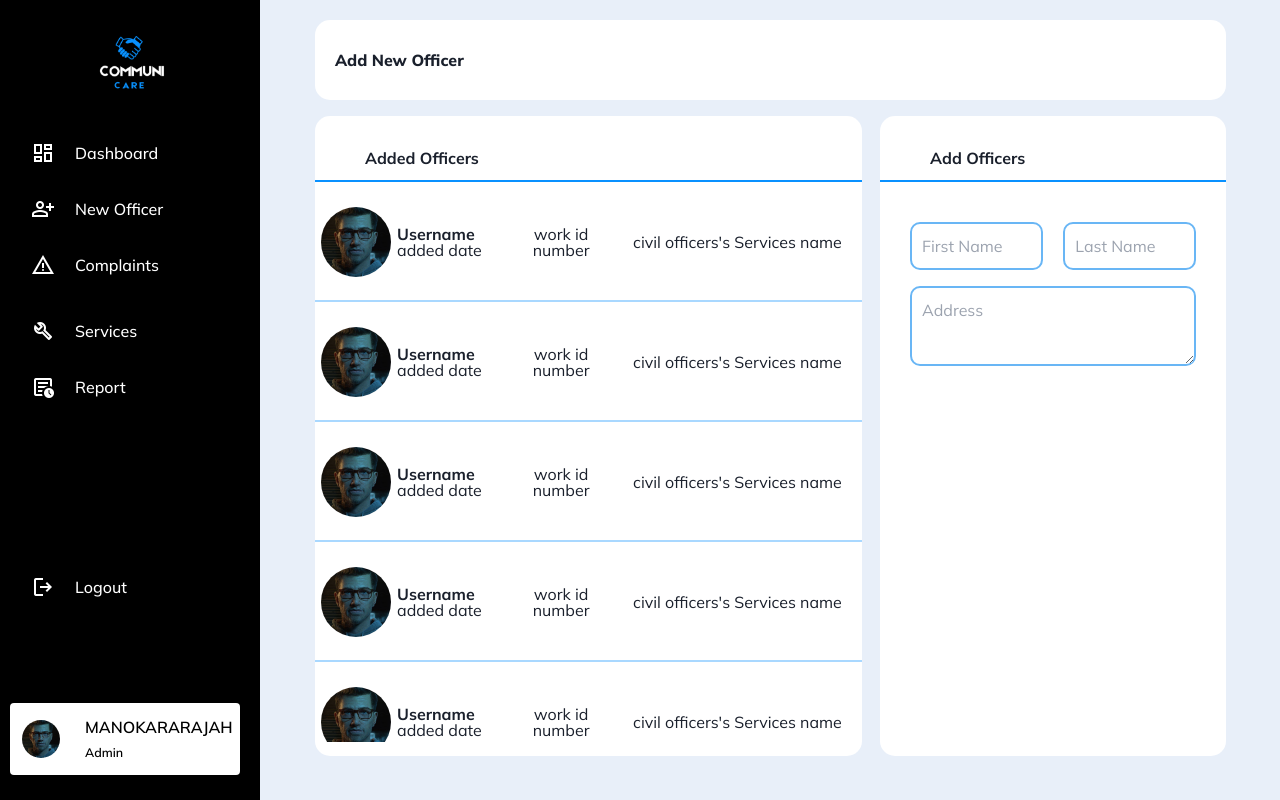
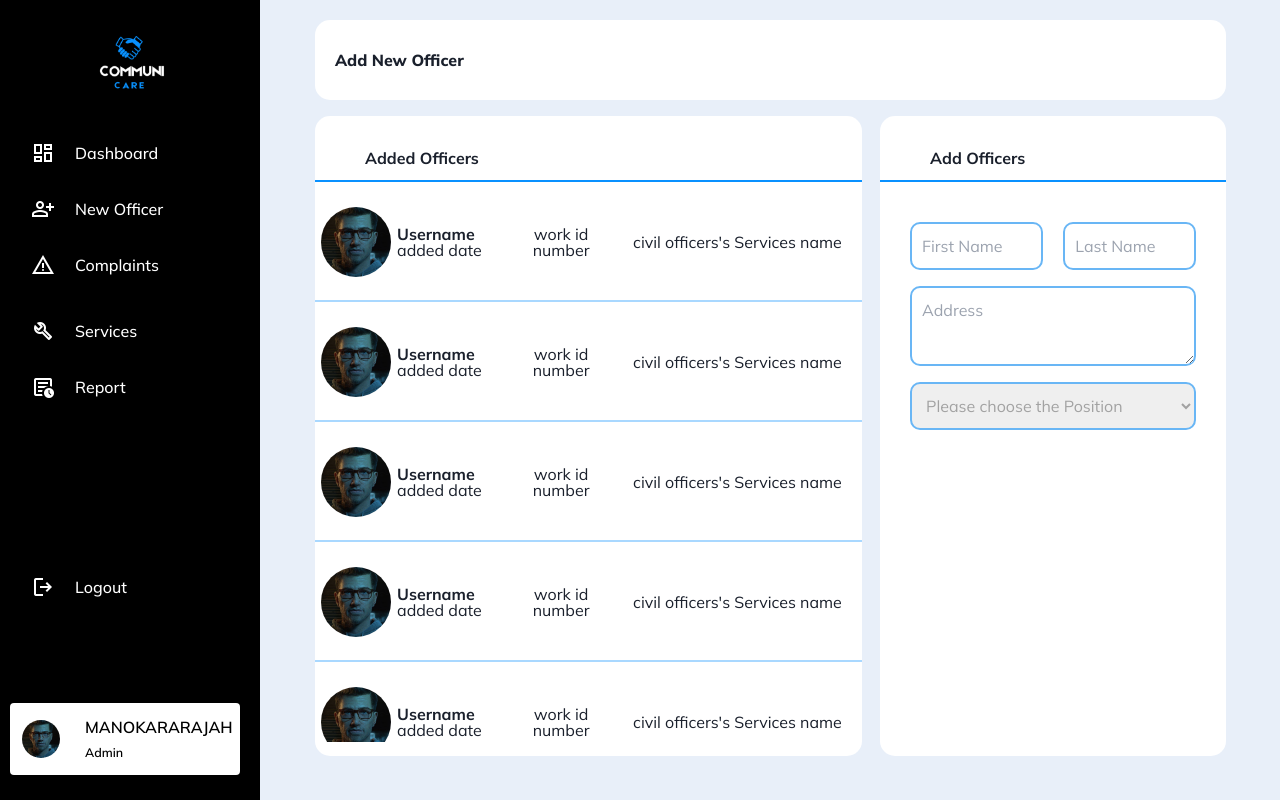
Before and after one commit to CommuniCareSL/CommuniCare-WebApp, a React (Vite) app: page /AdminNewOfficer in a window 1280 px wide. Built offline with nearby package versions, Linux system fonts and the light colour scheme.

Commit message:
add new officer form add a dropdown list

```diff
--- a/src/components/Admin/AddNewOfficerForm.jsx
+++ b/src/components/Admin/AddNewOfficerForm.jsx
@@ -1,6 +1,12 @@
-import React from 'react';
+import React, { useState } from 'react';
 
 function AddNewOfficerForm() {
+    const [selectedValue, setSelectedValue] = useState('');
+
+    const handleChange = (event) => {
+        setSelectedValue(event.target.value);
+    };
+
   return (
     <div className='add-new-officer-form-content'>
         <div className="add-new-officer-form-Name">
@@ -16,6 +22,20 @@ function AddNewOfficerForm() {
             <textarea name="" id="" placeholder='Address'></textarea>
         </div>
 
+        <div className="add-new-officer-selection-for-position">
+            <select id="simple-select" value={selectedValue} onChange={handleChange}
+                style={{
+                color: selectedValue ? 'black' : '#a2a2a2', // Set color based on selectedValue
+                }}
+            >
+                <option value="" disabled className='placeholder-selcet' style={{color:'#a2a2a2'}}>Please choose the Position</option>
+                <option value="option1">Service 1</option>
+                <option value="option2">service 2</option>
+                <option value="option3">service 3</option>
+                <option value="option4">service 4</option>
+            </select>
+        </div>
+
     </div>
   )
 }
--- a/src/styles/pages/Admin/AdminNewOfficer.css
+++ b/src/styles/pages/Admin/AdminNewOfficer.css
@@ -189,7 +189,8 @@
   height: 6vh;
 }
 
-.add-new-officer-form-content input{
+.add-new-officer-form-content input,
+.add-new-officer-form-content select{
   width: 100%;
   height: 6vh;
   padding-left: 10px;
@@ -210,12 +211,14 @@
 }
 
 .add-new-officer-form-content input:hover,
-.add-new-officer-form-content textarea:hover{
+.add-new-officer-form-content textarea:hover,
+.add-new-officer-form-content select:hover{
   border: 2px solid #0991FF;
 }
 
 .add-new-officer-form-content input:focus,
-.add-new-officer-form-content textarea:focus{
+.add-new-officer-form-content textarea:focus,
+.add-new-officer-form-content select:focus{
   border: 2px solid #007bff;
   outline: none
 }
@@ -225,3 +228,17 @@
   width: 100%;
   height: 10vh;
 }
+
+.add-new-officer-selection-for-position{
+  margin-top: 2vh;
+  width: 100%;
+  height: 6vh;
+}
+
+/* .placeholder-selcet{
+  color: #a2a2a2;
+}
+
+.add-new-officer-selection-for-position select .placeholder-selcet{
+  color: #a2a2a2;
+} */
```
